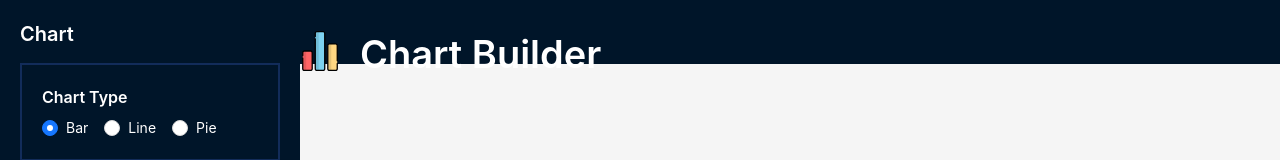
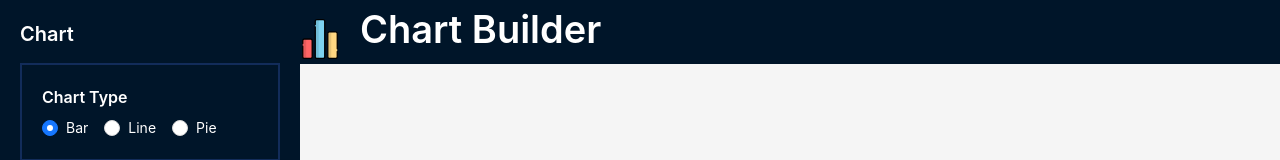
Before and after one commit to inshiya-simform/chart-builder, a React (Vite) app: page / in a window 1280 px wide. Shown: the top 160 px of the page. Built offline with nearby package versions, Linux system fonts and the light colour scheme.

Commit message:
fix: style for header

```diff
--- a/src/index.css
+++ b/src/index.css
@@ -5,10 +5,11 @@ body {
   box-sizing: border-box;
   height: 100%;
 }
-h1:where(.css-dev-only-do-not-override-1ukz1po).ant-typography,
-div:where(.css-dev-only-do-not-override-1ukz1po).ant-typography-h1,
-div:where(.css-dev-only-do-not-override-1ukz1po).ant-typography-h1 > textarea,
-:where(.css-dev-only-do-not-override-1ukz1po).ant-typography h1 h1,
+h1:where(.css-dev-only-do-not-override-1narp4f).ant-typography,
+div:where(.css-dev-only-do-not-override-1narp4f).ant-typography-h1,
+div:where(.css-dev-only-do-not-override-1narp4f).ant-typography-h1 > textarea,
+:where(.css-dev-only-do-not-override-1narp4f).ant-typography h1,
+h1,
 h2,
 h3,
 h4,
```
